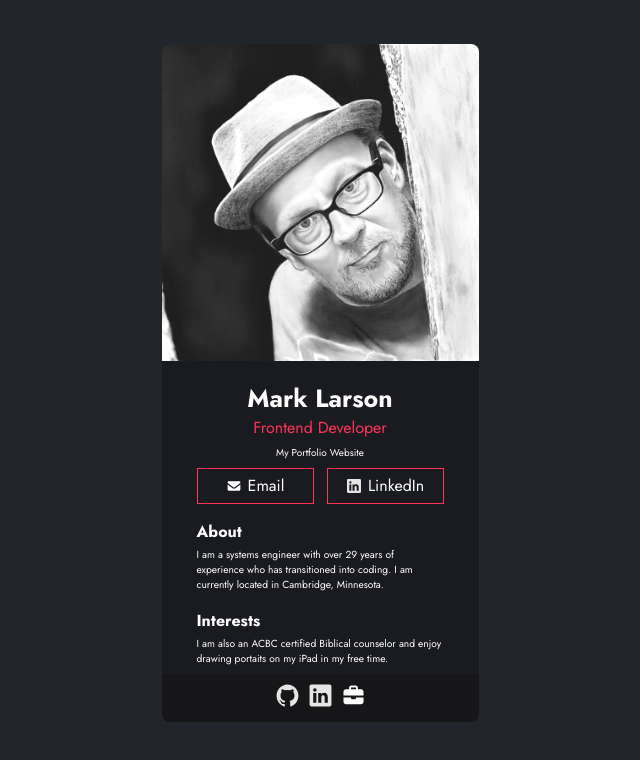
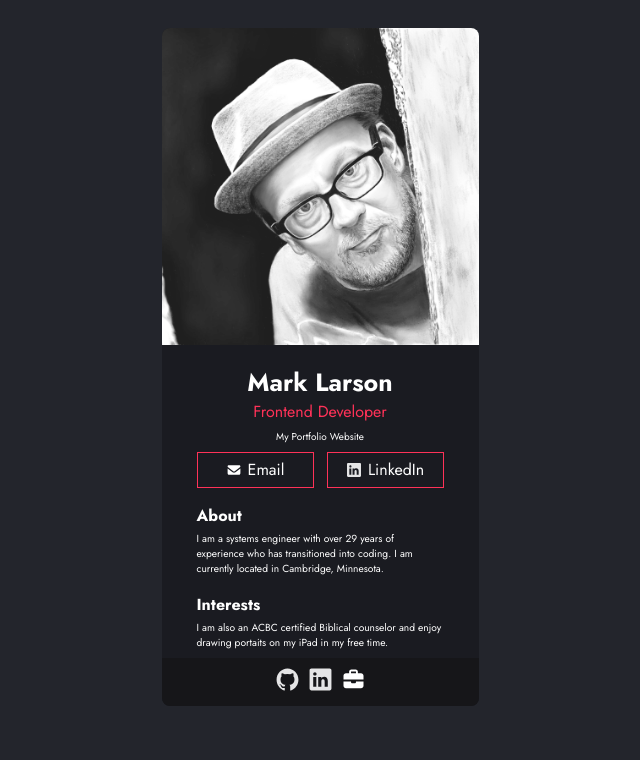
Before and after one commit to Kelemek/digital-business-card, a React (Vite) app: page / in a window 1280 px wide. Shown: the top 760 px of the page, without its empty margins (320-960 px from the left). Built offline with nearby package versions, Linux system fonts and the light colour scheme.

Commit message:
less top margin

```diff
--- a/src/App.css
+++ b/src/App.css
@@ -10,7 +10,7 @@ body {
 .container {
   width: 19.813em;
   border-radius: 0.5em;
-  margin-top: 2.75em;
+  margin-top: 1.75em;
   background-color: #1A1B21;
   overflow: hidden;
 }
```
